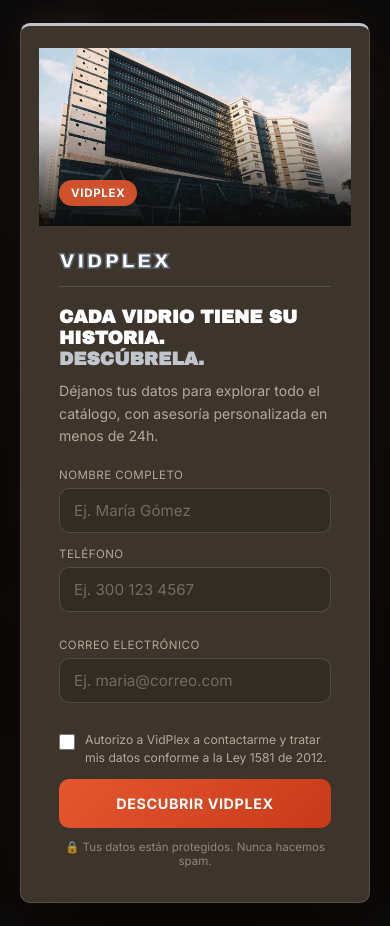
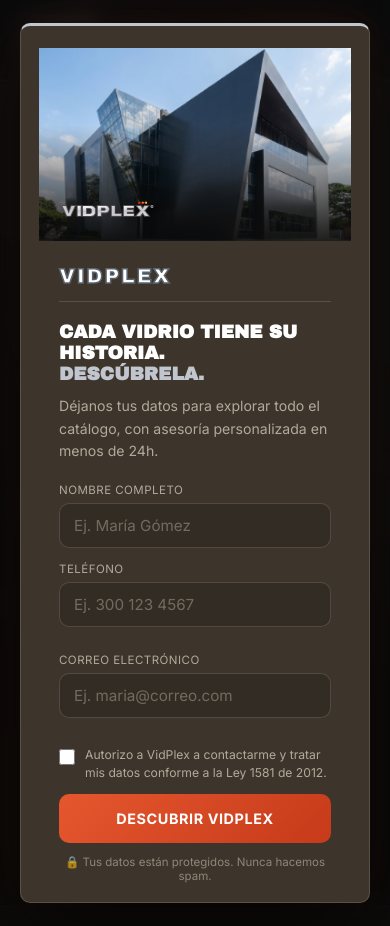
Before and after one commit to marlonsarm/Feria_VIDPLEX, a Flask app: page / in a window 390 px wide. Run offline with Flask 3, Linux system fonts and the light colour scheme; data comes from the database, SQL or seed files in the repository; some libraries are stand-ins or nearby versions; grey boxes are pictures that could not be loaded.

Commit message:
Rediseño modal de captura de datos en el home

```diff
--- a/app/static/css/style.css
+++ b/app/static/css/style.css
@@ -847,7 +847,8 @@ footer .foot-info{ font-size:0.72rem; color:var(--gris); font-family:monospace;
 /* RESPONSIVE */
 @media (max-width:768px){
   .lead-modal-content{ flex-direction:column; max-height:95vh; }
-  .lead-modal-visual{ width:100%; height:180px; min-width:auto; }
+  .lead-modal-visual{ width:100%; height:200px; min-width:auto; }
+  .lead-modal-visual img{ object-position:center 30%; }
   .lead-modal-body{ padding:24px 20px; }
   .lead-field-row{ grid-template-columns:1fr; }
   .lead-hero-text h2{ font-size:1.15rem; }
--- a/app/templates/home.html
+++ b/app/templates/home.html
@@ -910,9 +910,9 @@ background-image: linear-gradient(135deg, rgba(20,15,10,0.85), rgba(20,15,10,0.7
   <div class="lead-modal-content">
 
     <div class="lead-modal-visual">
-      <img src="/static/img/img%202.jpeg" alt="VidPlex">
+          <img src="/static/img/vidplex_edificio.png" alt="VidPlex">
       <div class="lead-visual-overlay">
-        <span class="lead-visual-tag">VIDPLEX</span>
+        <img src="/static/img/logo_DEFINITIVO.png" alt="VidPlex" style="height:22px; width:auto; display:block;">
       </div>
     </div>
 
```
Also changed, not shown: app/static/img/vidplex_edificio.png (added).
